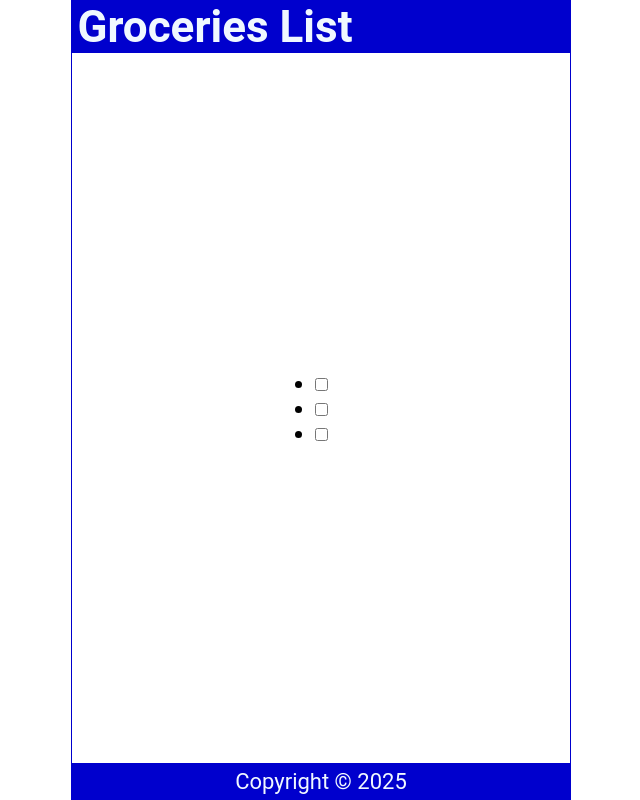
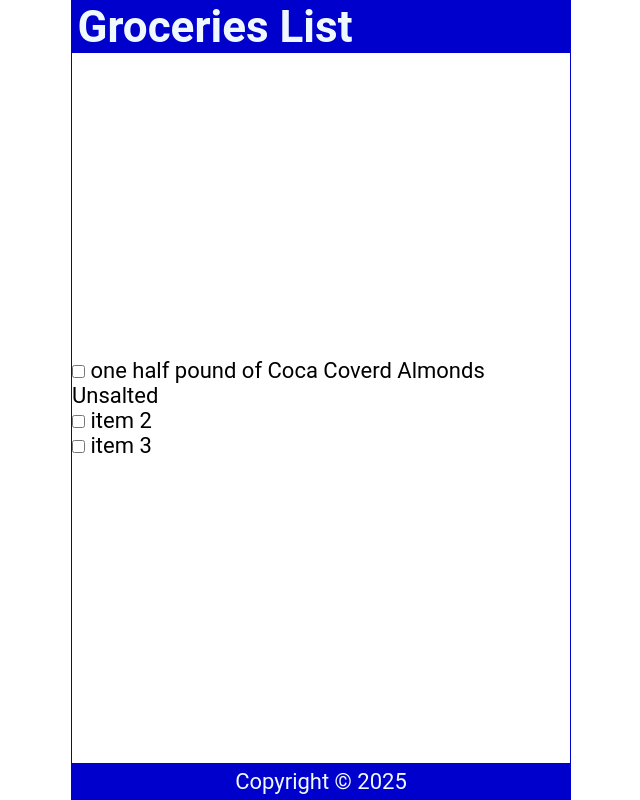
Before and after one commit to lealemb/react-complete-guide, a React (Create React App) app in the folder 07tut/: page / in a window 1280 px wide. Shown: the whole page, without its empty margins (319-959 px from the left). Built offline with nearby package versions, Linux system fonts and the light colour scheme.

Commit message:
item added

```diff
--- a/07tut/src/Content.js
+++ b/07tut/src/Content.js
@@ -27,6 +27,7 @@ const Content = () => {
               <li className='item'>
                 <input type="checkbox"
                 checked={item.checked} />
+                <label> {item.item}</label>
 
               </li>
             ))}
```
